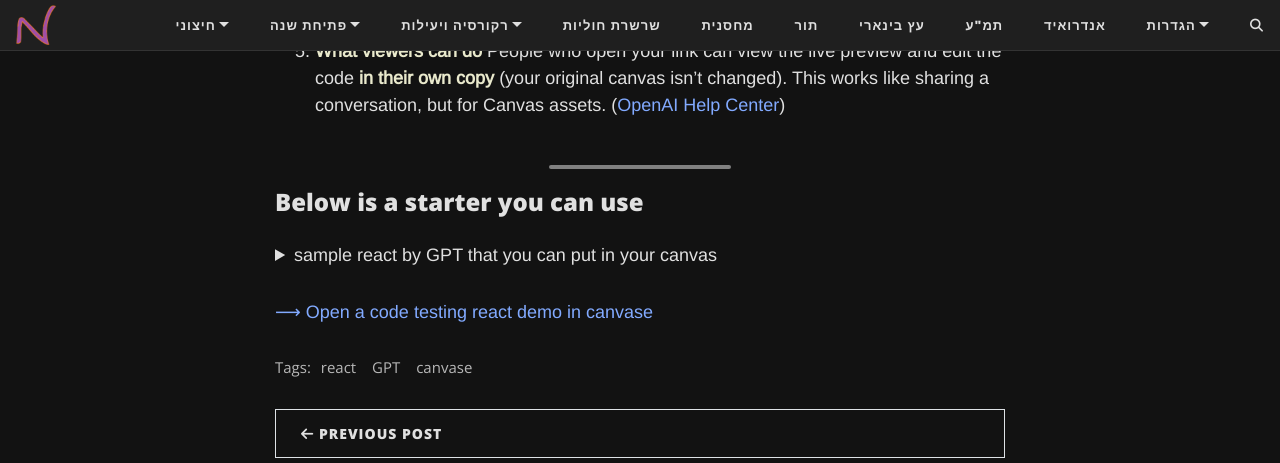
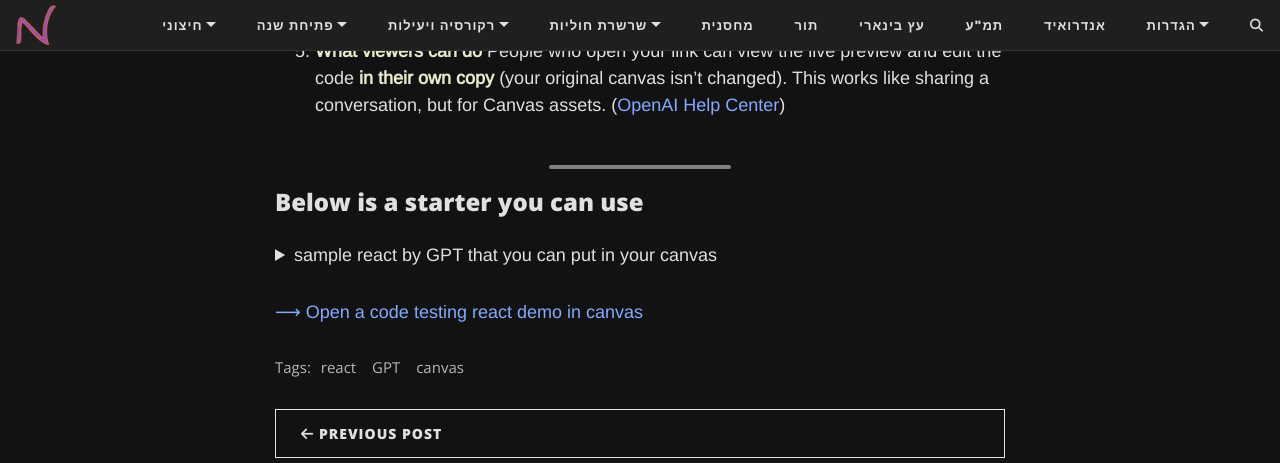
Before and after one commit to 3strategy/BeautifulMivney, a Jekyll site: the page built from _posts/2025-09-11-how-to-react-on-GPT-canvas.md, in a window 1280 px wide and 900 px high, scrolled down 985 px. Shown: the top 463 px of the window. Built offline with Jekyll 4.4.1, drawn with Linux system fonts in a browser that asks for light colours; comment, search, counter and statistics services are not loaded.

Commit message:
menu update

```diff
--- a/_config.yml
+++ b/_config.yml
@@ -43,9 +43,10 @@
     - 1. טענת יציאה (מטרת הפונקציה): "/mivney/1recursionAndComplexity/Chapter1ExTracking"
     - 1. המרת בסיסים ברקורסיה: "mivney/1recursionAndComplexity/Chapter1b.BaseConversions"
     - 1. react (by anonymous): "https://chatgpt.com/canvas/shared/68bc38badd14819190331b8447918d4f"
+  #  - 2. יעילות וסיבוכיות: "mivney/1recursionAndComplexity/Chapter2"
 
   שרשרת חוליות:
-  #   -
+    - 3. שרשרת חוליות: "/mivney/3node/Chapter3"
   #   - תרגול: "/mivney/3node/Links"
 
   מחסנית:
--- a/_posts/2025-09-11-how-to-react-on-GPT-canvas.md
+++ b/_posts/2025-09-11-how-to-react-on-GPT-canvas.md
@@ -2,7 +2,7 @@
 layout: post
 title: "React in GPT Canvas"
 subtitle: "רלוונטי למורים. ולתלמידים סקרנים. לא קשור לאנדרואיד סטודיו"
-tags: [react, GPT, canvase]
+tags: [react, GPT, canvas]
 comments: true
 mathjax: true
 author: "גיא סידס"
@@ -164,4 +164,4 @@
 </details>
 
 
-[⟶ Open a code testing react demo in canvase](https://chatgpt.com/canvas/shared/68bc38badd14819190331b8447918d4f)
+[⟶ Open a code testing react demo in canvas](https://chatgpt.com/canvas/shared/68bc38badd14819190331b8447918d4f)
```
